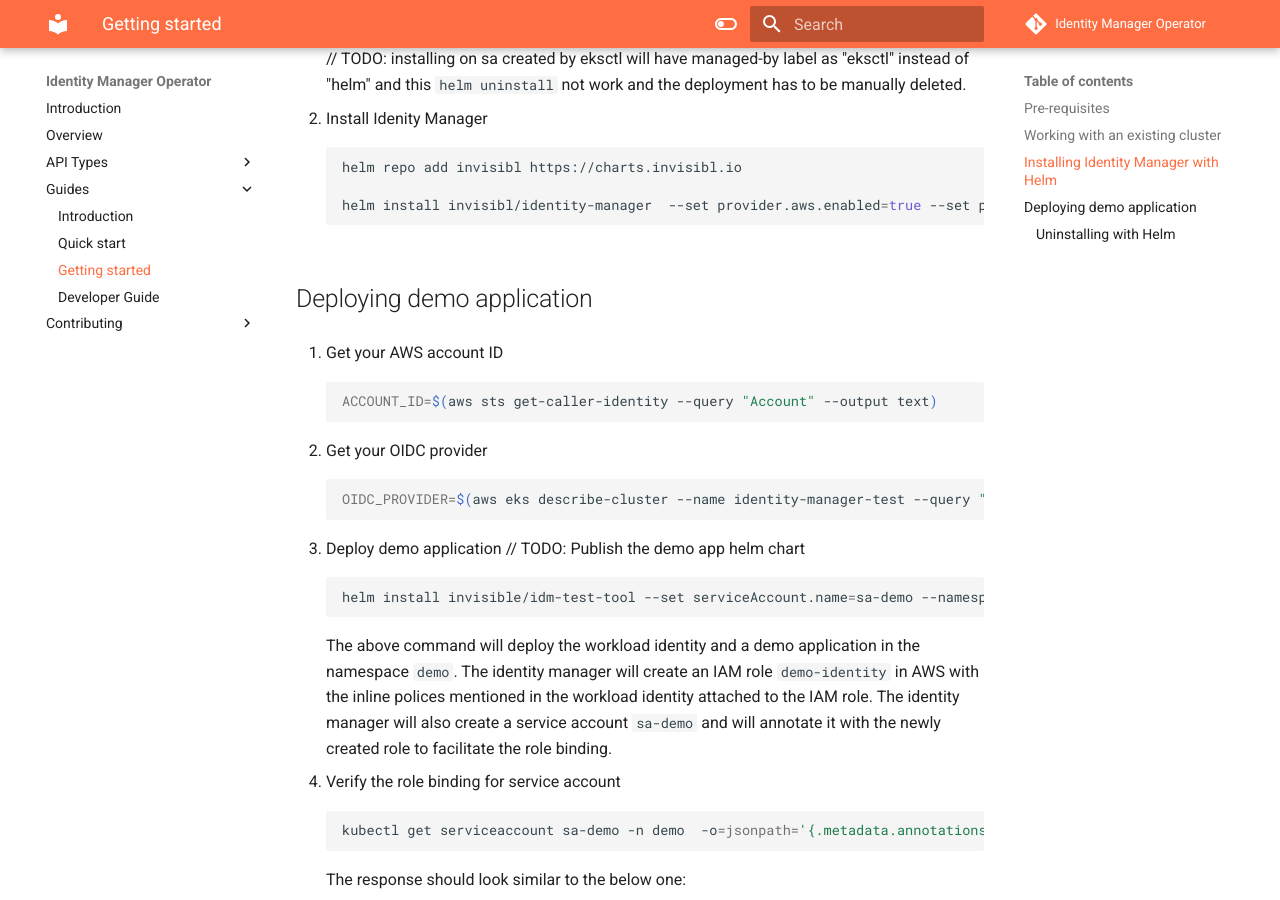
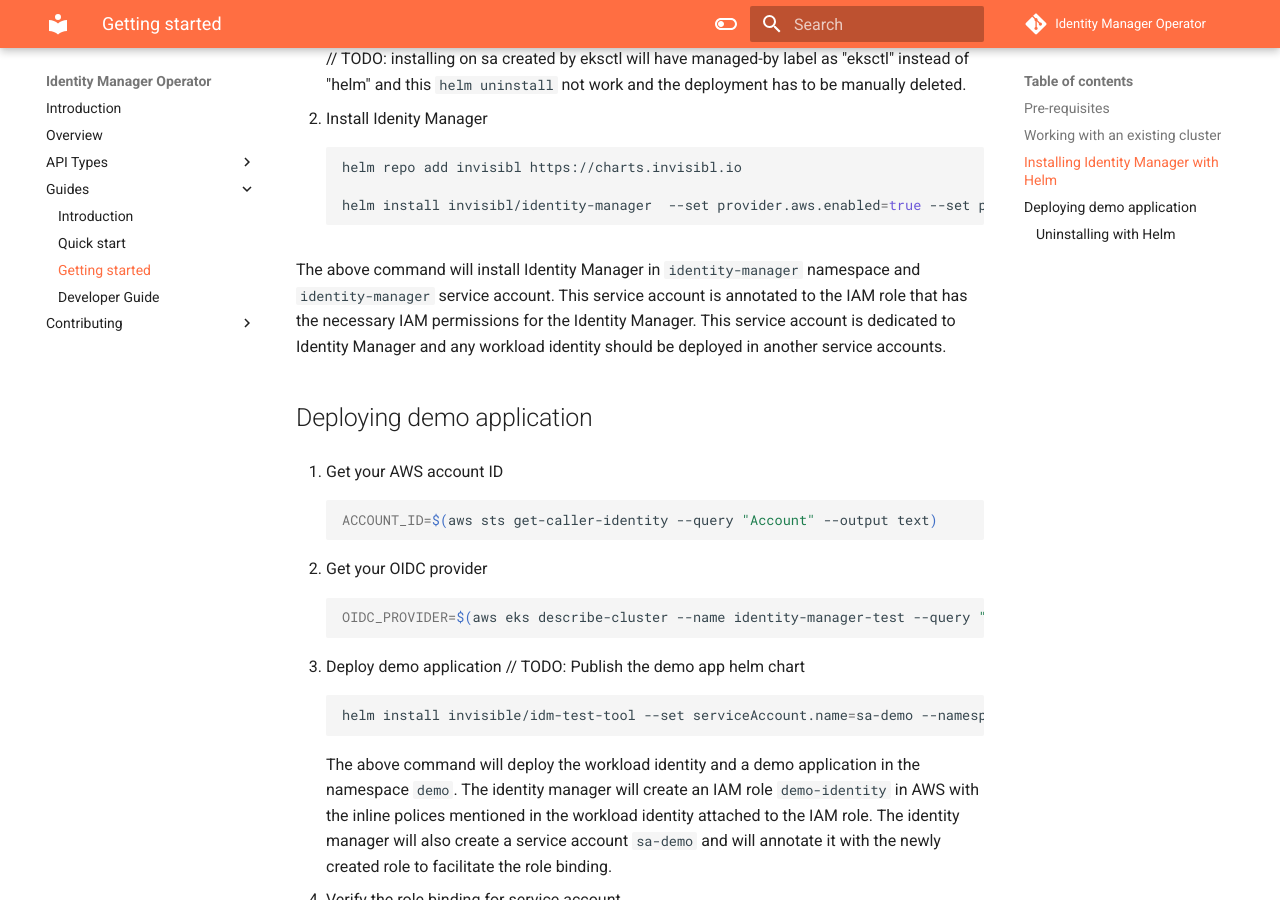
Before and after one commit to invisibl-cloud/identity-manager-docs, an MkDocs documentation site: the page built from docs/guides-getting-started.md, in a window 1280 px wide and 900 px high, scrolled down 2591 px. Built offline with MkDocs 1.6.1 and Material for MkDocs 9.7.7, drawn with Linux system fonts in a browser that asks for light colours; comment, search, counter and statistics services are not loaded.

Commit message:
update docs

````diff
--- a/docs/guides-getting-started.md
+++ b/docs/guides-getting-started.md
@@ -121,6 +121,8 @@ helm repo add invisibl https://charts.invisibl.io
 helm install invisibl/identity-manager  --set provider.aws.enabled=true --set provider.aws.arn=$IAM_ROLE --set serviceAccount.create=false --set serviceAccount.name=identity-manager --namespace=identity-manager --generate-name
 ```
 
+The above command will install Identity Manager in `identity-manager` namespace and `identity-manager` service account. This service account is annotated to the IAM role that has the necessary IAM permissions for the Identity Manager. This service account is dedicated to Identity Manager and any workload identity should be deployed in another service accounts.
+
 ## Deploying demo application
 
 1. Get your AWS account ID
````
Also changed, not shown: docs/guides-quick-start.md (+3 -0 lines).
